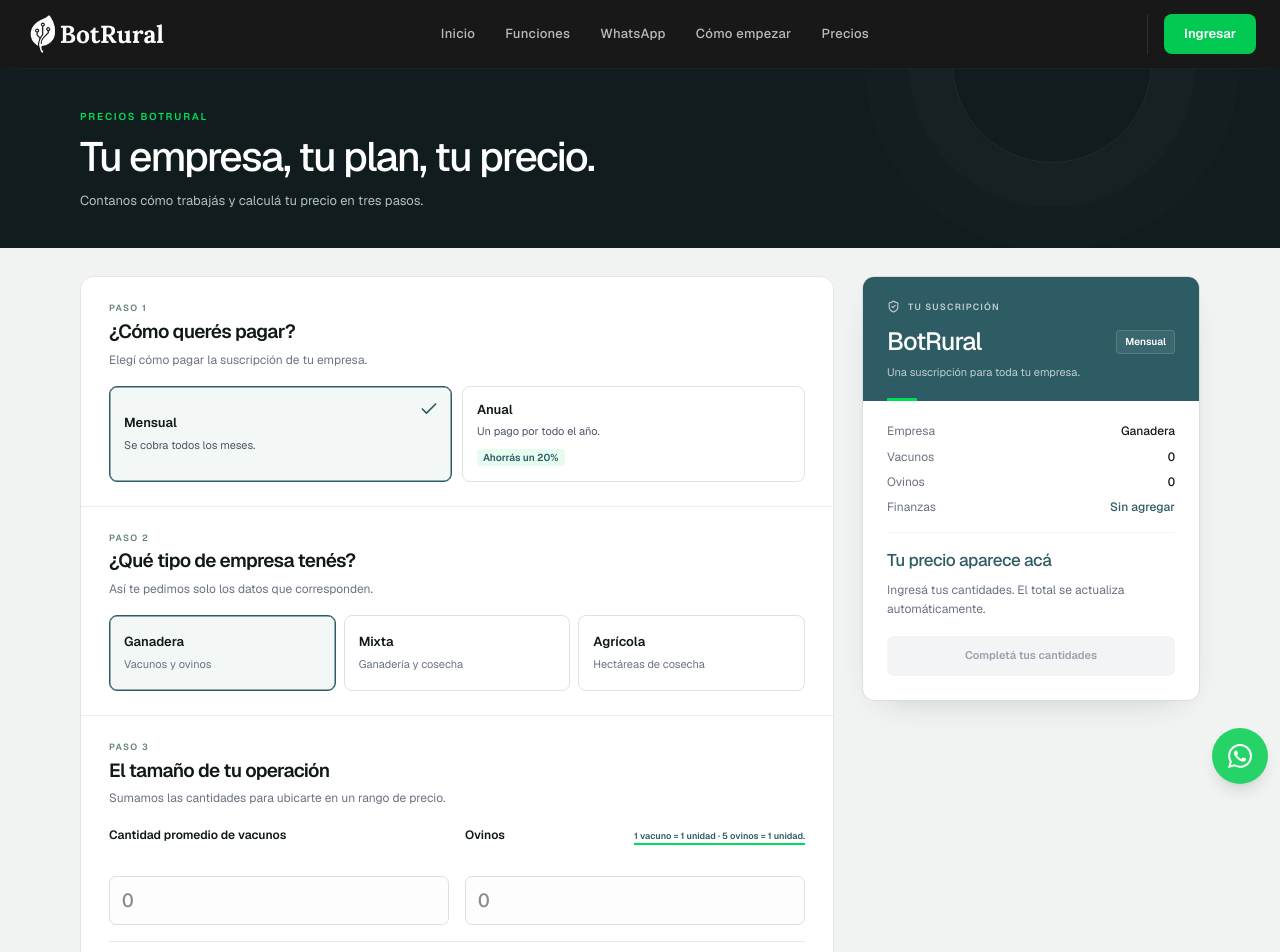
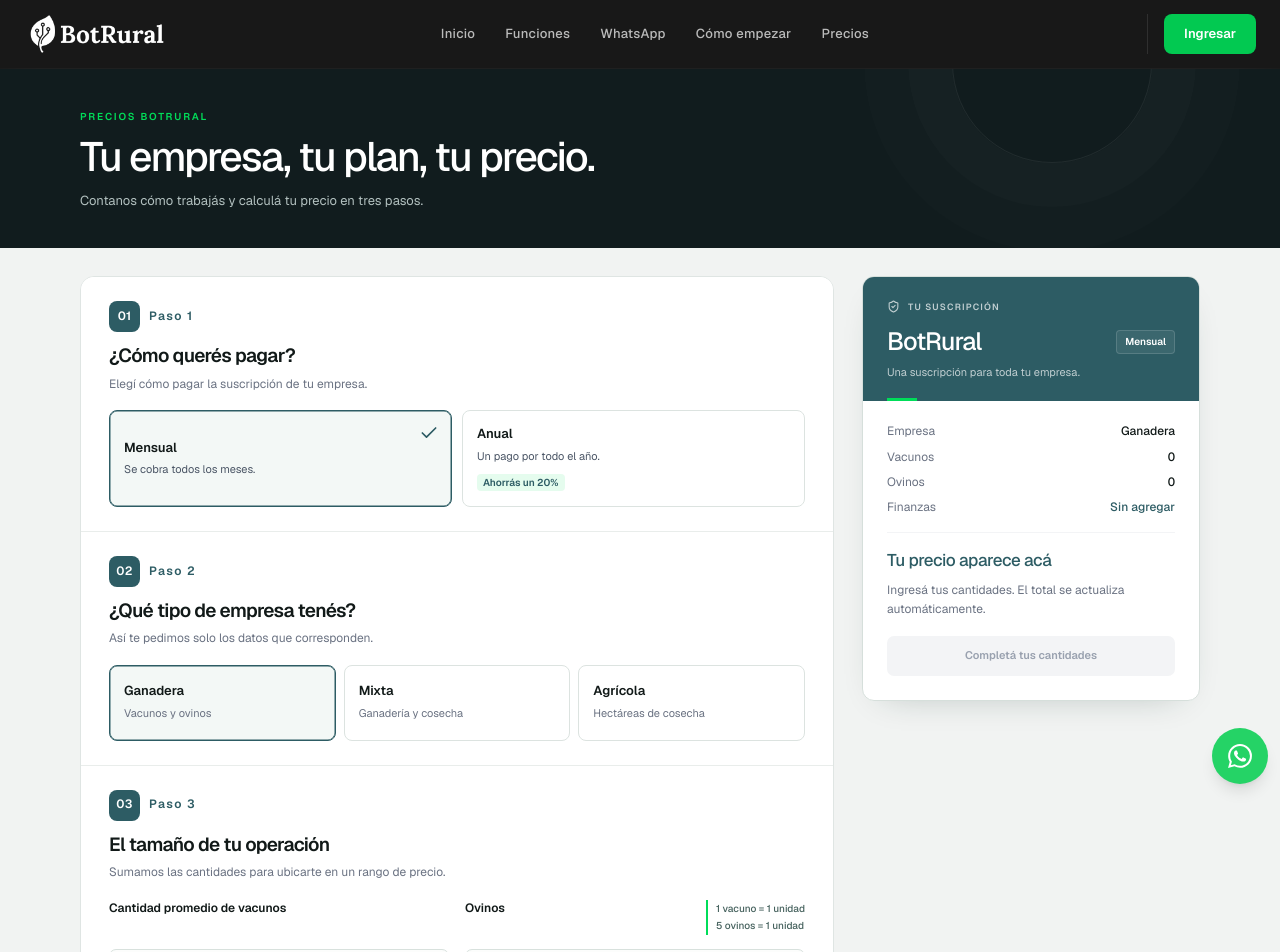
Before and after one commit to talalandig/landingbotrural, a Next.js app: page /pricing in a window 1280 px wide. Shown: the top 952 px of the page. Built offline with nearby package versions, Linux system fonts and the light colour scheme.

Commit message:
Aclara pasos equivalencias y precio con frecuencia de cobro

```diff
--- a/app/pricing/page.tsx
+++ b/app/pricing/page.tsx
@@ -64,7 +64,7 @@
       <main className={styles.workspace}>
         <div>
         <section className={cardClass}>
-          <p className="text-xs font-semibold tracking-wide text-[#2D5C64]">PASO 1</p>
+          <p className={styles.step}><span>01</span><span>Paso 1</span></p>
           <h2 className="mt-1 text-lg font-bold sm:text-xl">¿Cómo querés pagar?</h2>
           <p className="mt-1.5 text-sm text-gray-500">Elegí cómo pagar la suscripción de tu empresa.</p>
           <div className={styles.billing}>
@@ -73,7 +73,7 @@
         </section>
 
         <section className={`${cardClass} mt-3`}>
-          <p className="text-xs font-semibold tracking-wide text-[#2D5C64]">PASO 2</p>
+          <p className={styles.step}><span>02</span><span>Paso 2</span></p>
           <h2 className="mt-1 text-lg font-bold sm:text-xl">¿Qué tipo de empresa tenés?</h2>
           <p className="mt-1.5 text-sm text-gray-500">Así te pedimos solo los datos que corresponden.</p>
           <div className="mt-4 grid grid-cols-3 gap-2">{tipos.map(t => <button key={t.value} type="button" aria-pressed={empresa.tipo === t.value} onClick={() => update({ tipo: t.value })} className={`${styles.option} min-w-0 rounded-xl border-2 px-2 py-3 text-left sm:px-3 ${empresa.tipo === t.value ? 'border-[#2D5C64] bg-[#2D5C64]/10' : 'border-gray-200'}`}><span className="block text-sm font-semibold">{t.label}</span><span className="mt-1 block text-[11px] leading-relaxed text-gray-500">{t.description}</span></button>)}</div>
@@ -81,11 +81,11 @@
 
         <div className="mt-3 space-y-3">
           <section className={cardClass}>
-            <p className="text-xs font-semibold tracking-wide text-[#2D5C64]">PASO 3</p>
+            <p className={styles.step}><span>03</span><span>Paso 3</span></p>
             <h2 className="mt-1 text-lg font-bold sm:text-xl">El tamaño de tu operación</h2>
             <p className="mt-1.5 text-sm text-gray-500">Sumamos las cantidades para ubicarte en un rango de precio.</p>
             <div className={styles.quantities}>
-              {empresa.tipo !== 'agricola' && <><div className={styles.animalGrid}>{(['vacunos', 'ovinos'] as const).map(key => <label key={key} className="text-sm font-semibold"><span className={styles.inputLabel}><span>{key === 'vacunos' ? 'Cantidad promedio de vacunos' : 'Ovinos'}</span>{key === 'ovinos' && <span className="rounded-md bg-[#2D5C64]/[0.06] px-2 py-1 text-[10px] font-semibold leading-relaxed text-[#2D5C64] underline decoration-[#00DD59] decoration-2 underline-offset-4">1 vacuno = 1 unidad · 5 ovinos = 1 unidad.</span>}</span><input type="number" min="0" step="1" inputMode="numeric" placeholder="0" value={empresa[key]} onChange={e => update({ [key]: e.target.value })} className={inputClass} /></label>)}</div></>}
+              {empresa.tipo !== 'agricola' && <><div className={styles.animalGrid}>{(['vacunos', 'ovinos'] as const).map(key => <label key={key} className="text-sm font-semibold"><span className={styles.inputLabel}><span>{key === 'vacunos' ? 'Cantidad promedio de vacunos' : 'Ovinos'}</span>{key === 'ovinos' && <span className={styles.equivalence}><span>1 vacuno = 1 unidad</span><span>5 ovinos = 1 unidad</span></span>}</span><input type="number" min="0" step="1" inputMode="numeric" placeholder="0" value={empresa[key]} onChange={e => update({ [key]: e.target.value })} className={inputClass} /></label>)}</div></>}
               {empresa.tipo !== 'ganadera' && <label className="mt-4 block text-sm font-semibold">Hectáreas de cosecha<div className="relative"><input type="number" min="0" step="any" inputMode="decimal" placeholder="0" value={empresa.hectareas} onChange={e => update({ hectareas: e.target.value })} className={`${inputClass} pr-24`} /><span className="absolute right-3 top-5 text-sm font-normal text-gray-400">hectáreas</span></div><span className="mt-2 block text-xs font-normal leading-relaxed text-gray-500">Solo las que destinás para cosecha. No cuentan pasturas ni verdeos para el ganado.</span></label>}
               <div className="mt-4 border-t border-gray-200 pt-4">
                 <p className="text-sm font-semibold text-[#2D5C64]">BotRural incluye toda la gestión de tu empresa</p>
@@ -124,7 +124,7 @@
                 return <div key={pool.nombre}><div className="flex items-baseline justify-between gap-2"><span className="text-sm font-semibold">{pool.nombre === 'Ganadería' ? 'Unidades' : 'Hectáreas de cosecha'}</span><span className="text-xl font-bold tabular-nums">{cantidad(pool.total)}</span></div><p className="mt-1 text-xs text-gray-500">{range}</p></div>
               })}</div>}
               <div aria-live="polite" aria-atomic="true" className="mt-4 border-t border-gray-100 pt-4">
-                {!valido ? <><p className="text-xl font-bold text-[#2D5C64]">Tu precio aparece acá</p><p className="mt-2 text-sm leading-relaxed text-gray-500">Ingresá tus cantidades. El total se actualiza automáticamente.</p></> : contacto ? <><p className="text-2xl font-bold text-[#2D5C64]">Una propuesta a tu medida</p><p className="mt-1.5 text-sm text-gray-500">Superás las 10.000 unidades ganaderas o hectáreas de cosecha. Contactanos para cotizar.</p></> : <><p className="text-xs font-semibold uppercase tracking-wide text-gray-500">{anual ? 'Equivalente mensual' : 'Total mensual'}</p><p className={styles.price}>USD {usd(anual ? total / 12 : total)}<span className="ml-1 text-sm font-normal text-gray-500">/mes</span></p>{anual ? <><p className="mt-3 text-sm text-gray-600">Un pago de <strong>USD {usd(total)}</strong> por año.</p><p className="mt-3 inline-flex items-center gap-1 rounded-lg bg-[#00DD59]/15 px-3 py-2 text-xs font-semibold text-[#2D5C64]"><Check size={14} /> Ahorrás USD {usd(mensual * 12 - total)} al año · 20%</p></> : <p className="mt-3 text-sm text-gray-500">Se cobra todos los meses.</p>}<p className="mt-3 text-xs text-gray-400">Más impuestos aplicables.</p></>}
+                {!valido ? <><p className="text-xl font-bold text-[#2D5C64]">Tu precio aparece acá</p><p className="mt-2 text-sm leading-relaxed text-gray-500">Ingresá tus cantidades. El total se actualiza automáticamente.</p></> : contacto ? <><p className="text-2xl font-bold text-[#2D5C64]">Una propuesta a tu medida</p><p className="mt-1.5 text-sm text-gray-500">Superás las 10.000 unidades ganaderas o hectáreas de cosecha. Contactanos para cotizar.</p></> : <><p className="text-xs font-semibold uppercase tracking-wide text-gray-500">{anual ? 'Tu precio con pago anual' : 'Tu precio mensual'}</p><p className={styles.price}>US$ {usd(anual ? total / 12 : total)}<span className="ml-1 text-sm font-normal text-gray-500">/mes</span></p>{anual ? <><p className={styles.billingNote}>Se cobra <strong>US$ {usd(total)}</strong> una vez por año.</p><p className="mt-3 inline-flex items-center gap-1 rounded-lg bg-[#00DD59]/15 px-3 py-2 text-xs font-semibold text-[#2D5C64]"><Check size={14} /> Ahorrás USD {usd(mensual * 12 - total)} al año · 20%</p></> : <p className={styles.billingNote}>Se cobra todos los meses.</p>}<p className="mt-3 text-xs text-gray-400">Más impuestos aplicables.</p></>}
               </div>
               {valido ? <a href={`https://wa.me/59899465242?text=${encodeURIComponent(mensaje)}`} target="_blank" rel="noopener noreferrer" className={styles.cta}>{contacto ? 'Pedir una propuesta' : 'Continuar por WhatsApp'}</a> : <button type="button" disabled className="mt-4 w-full rounded-xl bg-gray-100 px-4 py-3 text-sm font-semibold text-gray-400">Completá tus cantidades</button>}
             </div>
--- a/app/pricing/pricing.module.css
+++ b/app/pricing/pricing.module.css
@@ -59,3 +59,17 @@
 @media (prefers-reduced-motion: reduce) { .page * { transition: none; } }
 @media (max-width: 959px) and (min-width: 768px) { .workspace { grid-template-columns: minmax(0,1fr) 290px; gap: 18px; padding-inline: 18px; } .panel { padding: 22px 20px; } .summaryBody,.summaryHeader { padding-inline: 20px; } }
 @media (max-width: 767px) { .hero { padding: 27px 20px 29px; } .hero h1 { max-width: 300px; font-size: 31px; } .hero > p { max-width: 310px; font-size: 12px; line-height: 1.7; } .workspace { display: flex; flex-direction: column; gap: 20px; padding: 18px 14px 105px; } .workspace > div:first-child,.summary { width: 100%; } .panel { padding: 20px 18px; } .panel h2 { font-size: 18px; } .summary { position: static; } .option { padding: 11px 9px; } .animalGrid { gap: 10px; } .inputLabel { min-height: 53px; } .summaryBody .price { font-size: 38px; } }
+
+/* Visible step hierarchy and a quiet, readable conversion note. */
+.panel > .step { display: flex; align-items: center; gap: 9px; margin: 0 0 12px; color: #2d5c64; font-size: 12px; font-weight: 600; letter-spacing: .015em; }
+.step > span:first-child { display: flex; align-items: center; justify-content: center; width: 31px; height: 31px; border-radius: 8px; background: #2d5c64; color: white; font-size: 12px; font-weight: 600; letter-spacing: .02em; }
+.step > span:last-child { color: #2d5c64; font-size: 12px; }
+.inputLabel > .equivalence:last-child:not(:first-child) { display: flex; flex-direction: column; gap: 2px; border-left: 2px solid #00dd59; border-radius: 0; padding: 2px 0 2px 8px; color: #45615d; font-size: 10px; font-weight: 500; line-height: 1.45; background: transparent; text-decoration: none; }
+.equivalence > span { white-space: nowrap; }
+@media (max-width: 767px) { .panel > .step { margin-bottom: 10px; } .inputLabel > .equivalence:last-child:not(:first-child) { font-size: 9px; padding-left: 6px; } }
+
+.summaryBody .price { display: flex; align-items: baseline; gap: 5px; font-size: clamp(34px, 3.2vw, 43px); font-weight: 650; letter-spacing: -.055em; margin-top: 12px; }
+.summaryBody .price > span { font-size: 14px; font-weight: 400; letter-spacing: 0; }
+.summaryBody [aria-live] .billingNote { margin-top: 10px; font-size: 13px; line-height: 1.7; color: #687772; }
+.billingNote strong { font-weight: 600; color: #253a34; }
+@media (max-width: 959px) and (min-width: 768px) { .summaryBody .price { font-size: 34px; } }
```
